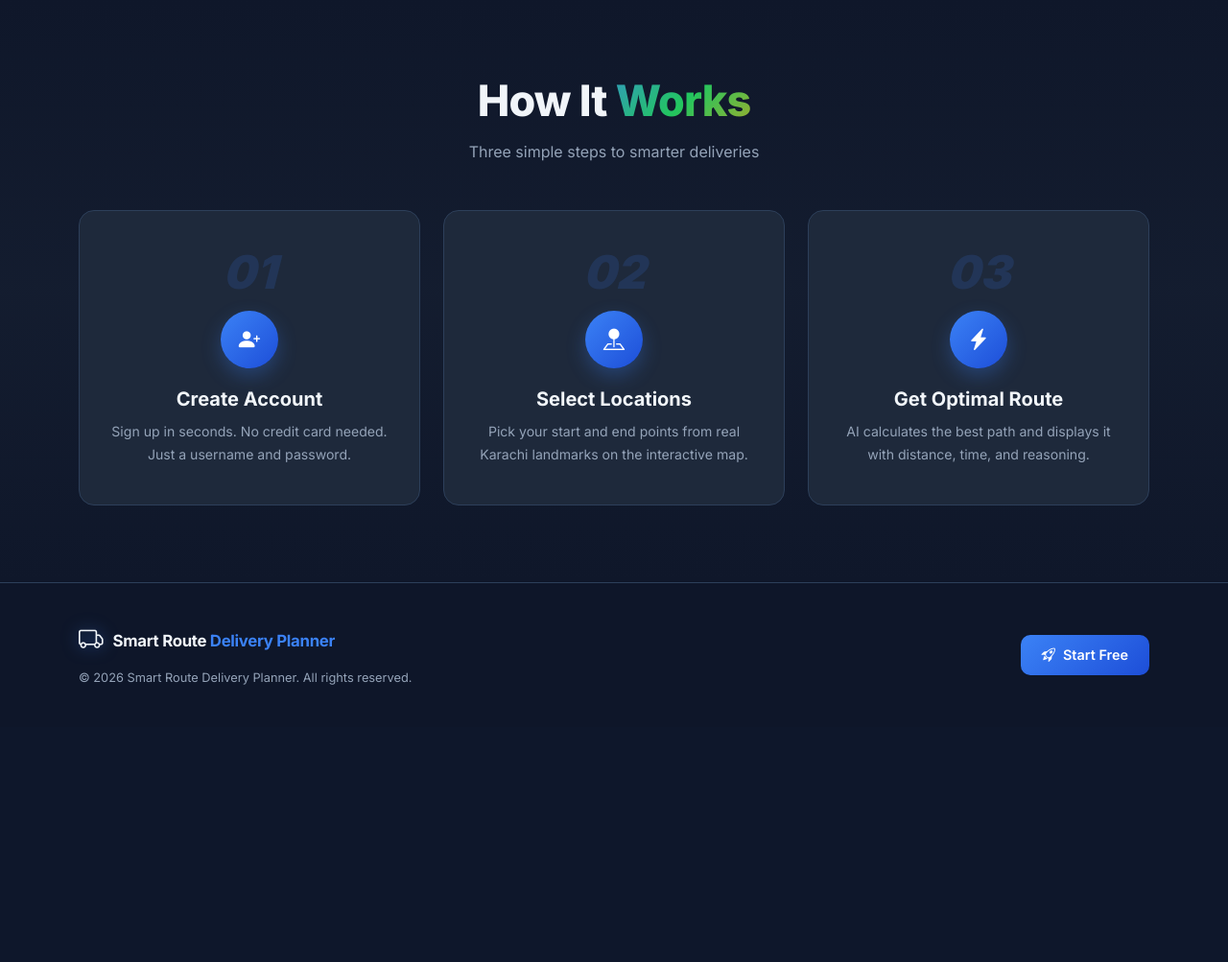
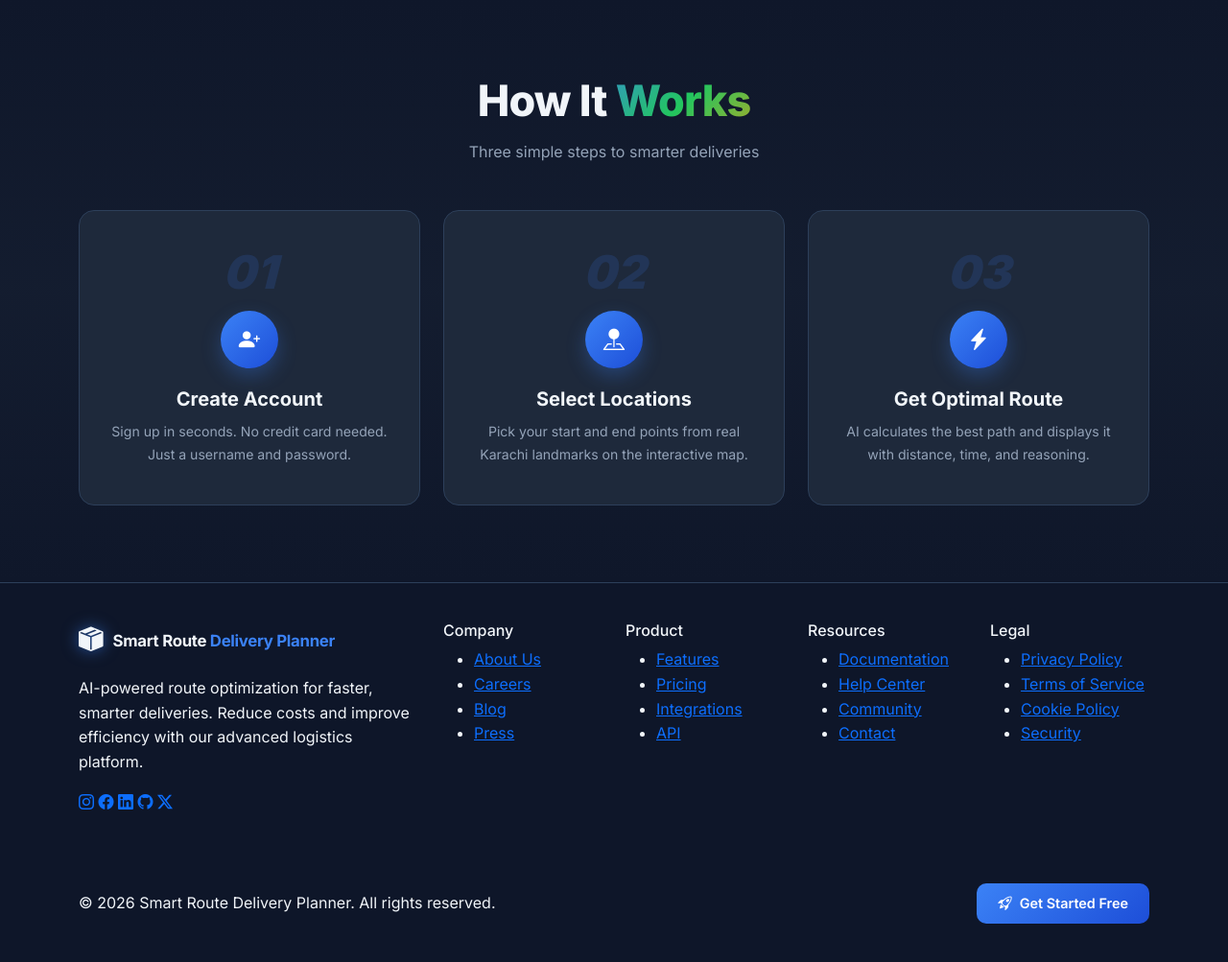
Before and after one commit to Blue-Rangoon/Smart-Delivery-Route-Planner-AI, a Flask app: page / in a window 1280 px wide. Shown: the part 1829-2832 px from the top of the page at 96% size. Before the commit the page ends 2543 px from the top, so only its background shows below. Run offline with Flask 2, Linux system fonts and the light colour scheme.

Commit message:
Update index.html

```diff
--- a/templates/index.html
+++ b/templates/index.html
@@ -248,18 +248,66 @@
   <!-- FOOTER -->
   <footer class="site-footer">
     <div class="container">
-      <div class="row align-items-center">
-        <div class="col-md-6">
-          <div class="brand-logo mb-2">
-            <span class="brand-icon"><i class="bi bi-truck"></i></span>
+      <div class="row g-4">
+        <div class="col-lg-4">
+          <div class="brand-logo mb-3">
+            <span class="brand-icon"><i class="bi bi-box-seam-fill"></i></span>
             <span class="brand-text">Smart Route <span class="accent">Delivery Planner</span></span>
           </div>
-          <p class="footer-copy">© 2026 Smart Route Delivery Planner. All rights reserved.</p>
+          <p class="footer-desc">AI-powered route optimization for faster, smarter deliveries. Reduce costs and improve efficiency with our advanced logistics platform.</p>
+          <div class="social-icons mt-3">
+            <a href="#" class="social-link" title="Instagram"><i class="bi bi-instagram"></i></a>
+            <a href="#" class="social-link" title="Facebook"><i class="bi bi-facebook"></i></a>
+            <a href="#" class="social-link" title="LinkedIn"><i class="bi bi-linkedin"></i></a>
+            <a href="https://github.com/Blue-Rangoon/Smart-Delivery-Route-Planner-AI/" class="social-link" title="GitHub"><i class="bi bi-github"></i></a>
+            <a href="#" class="social-link" title="Twitter"><i class="bi bi-twitter-x"></i></a>
+          </div>
         </div>
-        <div class="col-md-6 text-md-end mt-3 mt-md-0">
-          <div class="d-flex gap-3 justify-content-md-end">
-            <button class="btn btn-primary-custom" onclick="openModal('signupModal')">
-              <i class="bi bi-rocket-takeoff me-2"></i>Start Free
+          <div class="col-6 col-lg-2">
+          <h6 class="footer-heading">Company</h6>
+          <ul class="footer-links">
+            <li><a href="#">About Us</a></li>
+            <li><a href="#">Careers</a></li>
+            <li><a href="#">Blog</a></li>
+            <li><a href="#">Press</a></li>
+          </ul>
+        </div>
+          <div class="col-6 col-lg-2">
+          <h6 class="footer-heading">Product</h6>
+          <ul class="footer-links">
+            <li><a href="#features">Features</a></li>
+            <li><a href="#">Pricing</a></li>
+            <li><a href="#">Integrations</a></li>
+            <li><a href="#">API</a></li>
+          </ul>
+        </div>
+          <div class="col-6 col-lg-2">
+          <h6 class="footer-heading">Resources</h6>
+          <ul class="footer-links">
+            <li><a href="https://github.com/Blue-Rangoon/Smart-Delivery-Route-Planner-AI/blob/main/README.md">Documentation</a></li>
+            <li><a href="#">Help Center</a></li>
+            <li><a href="#">Community</a></li>
+            <li><a href="#">Contact</a></li>
+          </ul>
+        </div>
+          <div class="col-6 col-lg-2">
+          <h6 class="footer-heading">Legal</h6>
+          <ul class="footer-links">
+            <li><a href="#">Privacy Policy</a></li>
+            <li><a href="#">Terms of Service</a></li>
+            <li><a href="#">Cookie Policy</a></li>
+            <li><a href="#">Security</a></li>
+          </ul>
+        </div>
+      </div>
+      <div class="footer-bottom mt-5 pt-4">
+        <div class="row align-items-center">
+          <div class="col-md-6">
+            <p class="mb-0">&copy; 2026 Smart Route Delivery Planner. All rights reserved.</p>
+          </div>
+          <div class="col-md-6 text-md-end mt-3 mt-md-0">
+            <button class="btn btn-primary-custom btn-sm-custom" onclick="openModal('signupModal')">
+              <i class="bi bi-rocket-takeoff me-2"></i>Get Started Free
             </button>
           </div>
         </div>
```
